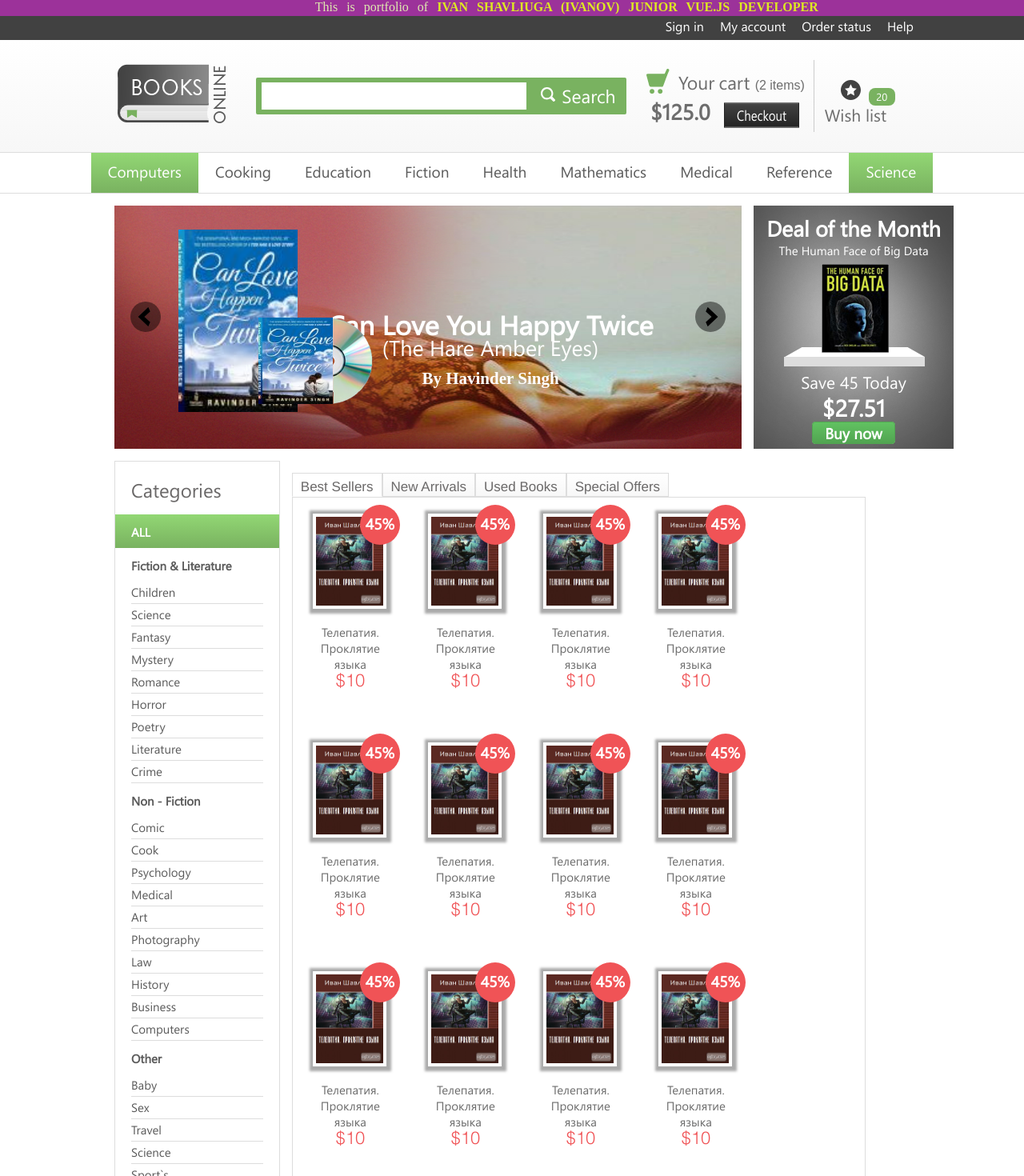
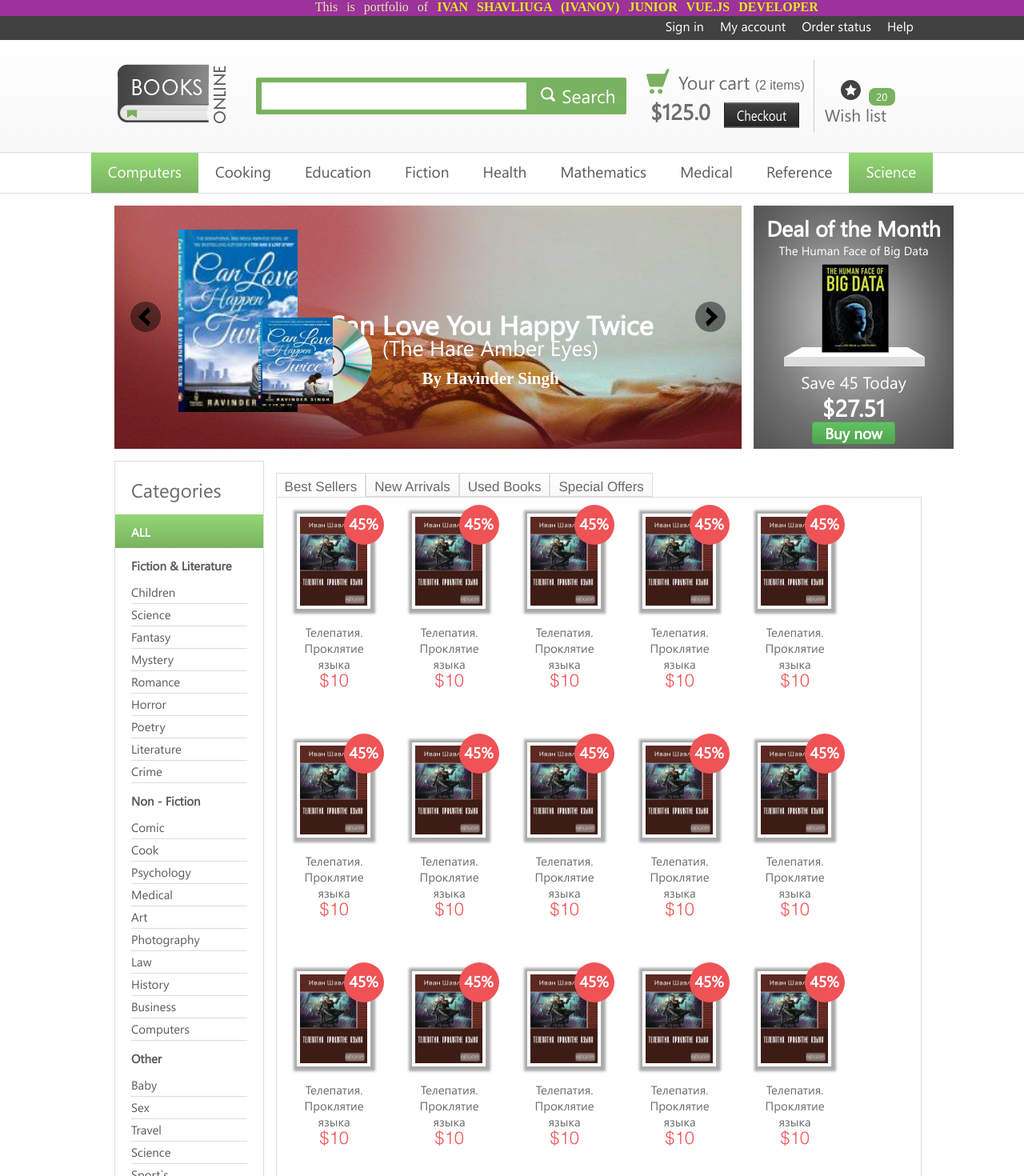
Before and after one commit to IvanShavliuga/booksshop, a Vue app: page / in a window 1280 px wide. Shown: the top 1470 px of the page at 80% size. Built offline with nearby package versions, Linux system fonts and the light colour scheme.

Commit message:
home | style width updated

```diff
--- a/src/views/Home.vue
+++ b/src/views/Home.vue
@@ -64,7 +64,7 @@ export default {
     display: flex;
   }
   &__block {
-    width: 70%;
+    width: 70vw;
   }
 }
 </style>
```
